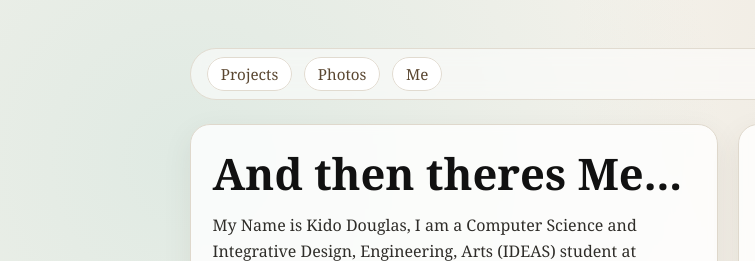
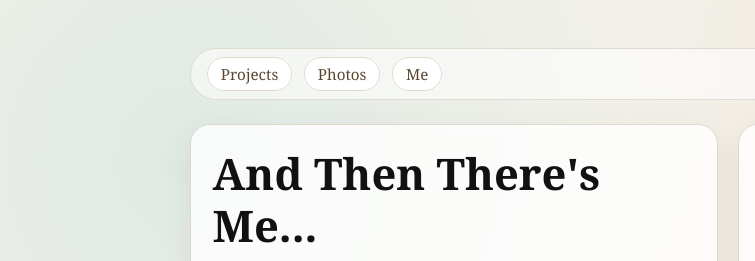
Before and after one commit to kidod-5/IDEAS_Portfolio, a plain HTML site: page about.html in a window 1280 px wide. Shown: the top 261 px of the page, 0-755 px from the left. Drawn offline with Linux system fonts and the light colour scheme.

Commit message:
about correction

```diff
--- a/about.html
+++ b/about.html
@@ -19,7 +19,7 @@
 
     <main class="about-shell">
         <section class="about-card">
-            <h1>And then theres Me...</h1>
+            <h1>And Then There's Me...</h1>
             <p class="about-copy">
                 My Name is Kido Douglas, I am a Computer Science and Integrative Design, Engineering, Arts (IDEAS) student at Wesleyan
                 University with a focus in software and robotics. IDEAS couples with Computer Sciences has allowed me to explore the creative
```
